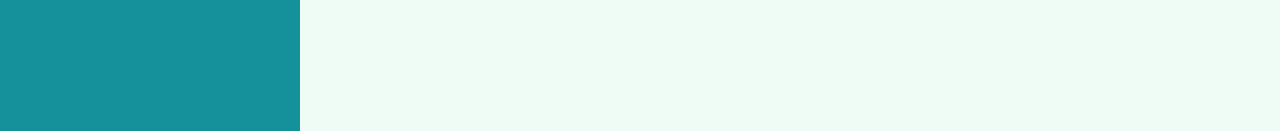
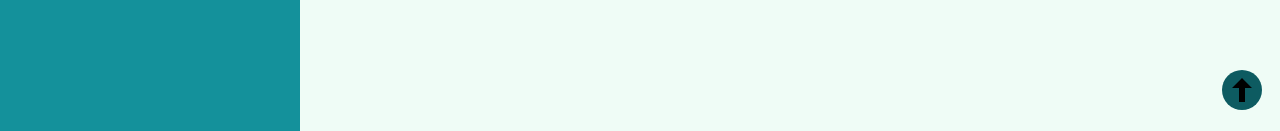
Before and after one commit to vlunaklick/shopping_cart, a React (Create React App) app: page /shop/memory in a window 1280 px wide. Shown: the part 666-797 px from the top of the page. Built offline with nearby package versions, Linux system fonts and the light colour scheme.

Commit message:
Added ScrollUp, better size of the screen

```diff
--- /dev/null
+++ b/src/components/GoUp/goUp.css
@@ -0,0 +1,27 @@
+:root{
+    --botton: #0d5b61;
+    --botton-hover: #0a4549;
+}
+
+.goUpB{
+    background-color: var(--botton);
+    display: flex;
+    align-items: center;
+    justify-content: center;
+    border-radius: 50%;
+    position: fixed;
+    padding: 0.5rem;
+    bottom: 0;
+    right: 0;
+    transform: translate(-45%, -60%);
+    cursor: pointer;
+}
+
+.flechaL{
+    transform: rotate(-90deg);
+    color: white;
+}
+
+.goUpB:hover{
+    background-color: var(--botton-hover);
+}
--- /dev/null
+++ b/src/components/GoUp/index.js
@@ -0,0 +1,28 @@
+import './goUp.css'
+
+function GoUp() {
+	return (
+		<>
+			<span
+				className='goUpB'
+				onClick={() =>
+					window.scrollTo({
+						top: 0,
+						left: 0,
+						behavior: 'smooth',
+					})
+				}>
+				<svg
+					className='flechaL'
+					xmlns='http://www.w3.org/2000/svg'
+					width='24'
+					height='24'
+					viewBox='0 0 24 24'>
+					<path d='M24 12l-10-10v7h-14v6h14v7z' />
+				</svg>
+			</span>
+		</>
+	)
+}
+
+export default GoUp
--- a/src/components/Navigator/nav.css
+++ b/src/components/Navigator/nav.css
@@ -69,6 +69,11 @@ a{
 @media (max-width: 740px) {
     nav{
         flex-direction: column;
+        position:sticky;
+        width: 100%;
+        z-index: 1;
+        padding: 0.72657rem 0 ;
+        top: 0;
     }
     .titNav{
         text-align: center;
--- a/src/pages/Checkout/index.js
+++ b/src/pages/Checkout/index.js
@@ -1,6 +1,7 @@
 import './styles.css'
 import TargetCheck from '../../components/TargetCheck'
 import { Link } from 'react-router-dom'
+import GoUp from '../../components/GoUp'
 
 export default function Checkout(props) {
 	let tarjetasCheck = allComponents
@@ -45,6 +46,7 @@ export default function Checkout(props) {
 							tarjetasCheck
 						)}
 					</div>
+					<GoUp />
 				</div>
 			</main>
 		</>
--- a/src/pages/Shop/index.js
+++ b/src/pages/Shop/index.js
@@ -2,6 +2,7 @@ import './style.css'
 import { NavLink } from 'react-router-dom'
 import Target from '../../components/Target'
 import { useState } from 'react'
+import GoUp from '../../components/GoUp'
 
 export default function ShopMain(props) {
 	let tarjetas = allComponents
@@ -103,6 +104,7 @@ export default function ShopMain(props) {
 					</div>
 
 					<div className='derPanel'>{tarjetas}</div>
+					<GoUp />
 				</div>
 			</main>
 		</>
--- a/src/pages/Shop/style.css
+++ b/src/pages/Shop/style.css
@@ -137,6 +137,7 @@
     }
     .mainShop{
         display: block;
+        min-height: calc(100vh - 145.267px);
     }
     .titNavIzq{
         width: 100%;
```
